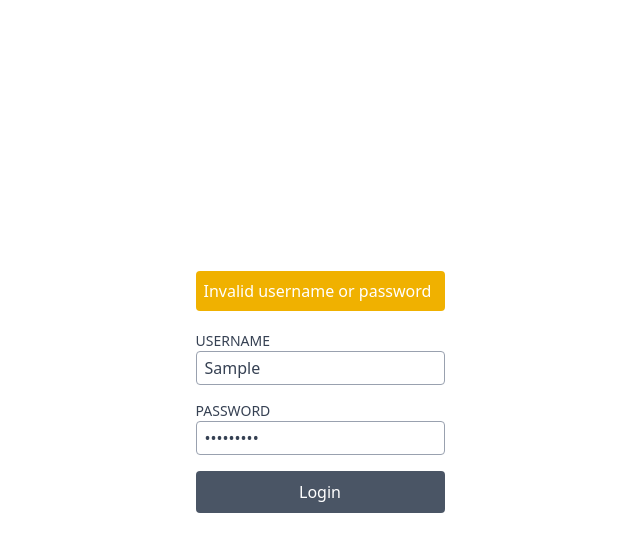
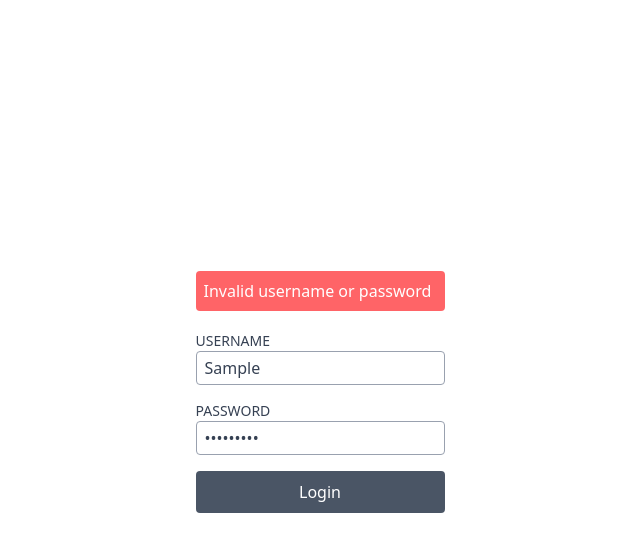
Before and after one commit to dakshinasd/pi-react, a React (Vite) app: page / in a window 1280 px wide. Both pictures are taken after typing "Sample", "Sample123" into the empty fields and a click on the button "Login". Shown: the top 552 px of the page, without its empty margins (320-960 px from the left). Built offline with nearby package versions, Linux system fonts and the light colour scheme.

Commit message:
changed error color

```diff
--- a/src/features/login/index.tsx
+++ b/src/features/login/index.tsx
@@ -43,7 +43,7 @@ function LoginPage() {
     <div className="login-page flex w-full h-screen justify-center items-center">
       <div className="login-container max-w-[400px]">
         {error && (
-          <div className="bg-yellow-500 text-white p-2 mb-5 rounded-sm">
+          <div className="bg-red-400 text-white p-2 mb-5 rounded-sm">
             {error}
           </div>
         )}
```
